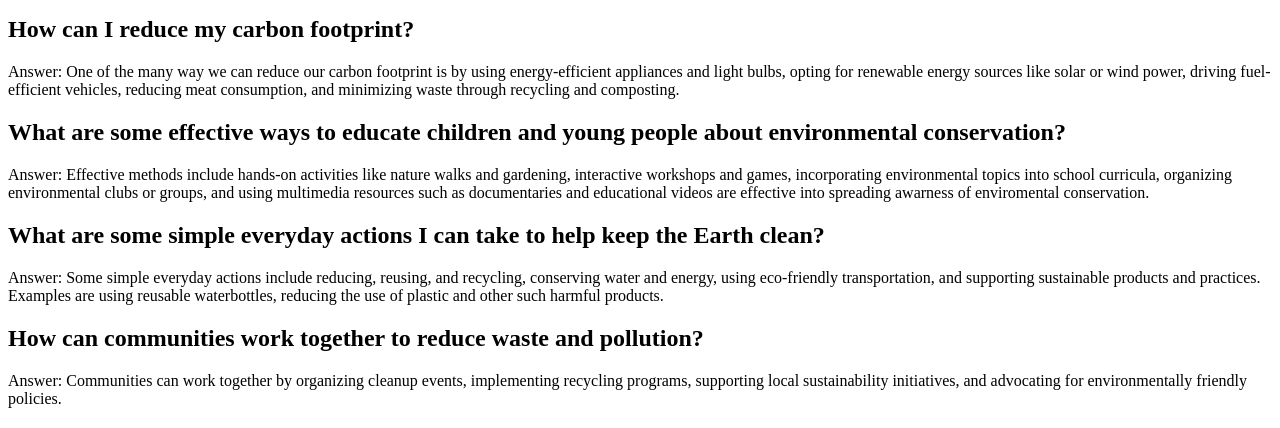
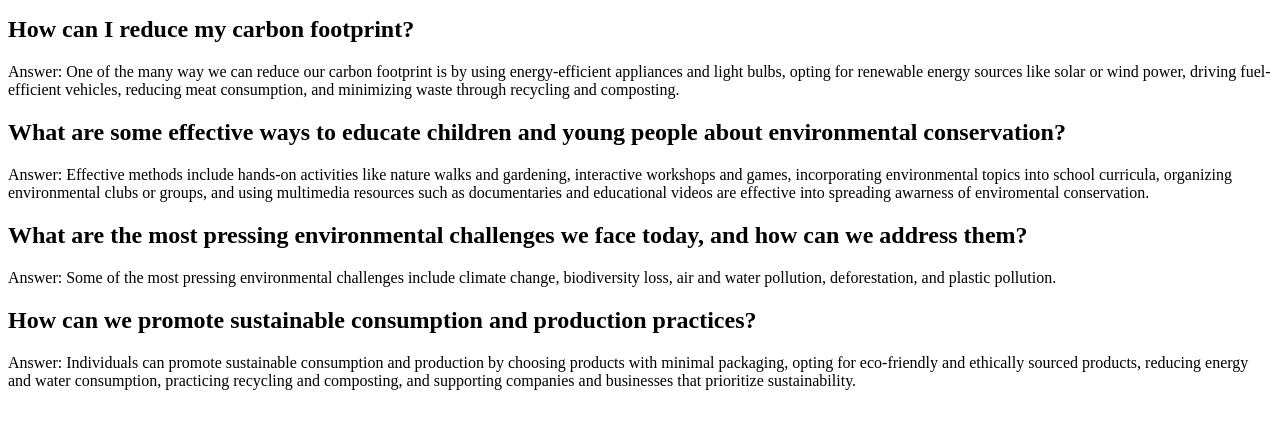
Before and after one commit to had2020/Nature-Talk, a Flask app: page /qna in a window 1280 px wide. Shown: the part 372-800 px from the top of the page. Run offline with Flask 3, Linux system fonts and the light colour scheme.

Commit message:
updates from 3:50 PM

```diff
--- a/app.py
+++ b/app.py
@@ -4,6 +4,8 @@ from models import login_func, save_message # imports fuction from models.py
 # variables
 username = ""
 password = ""
+
+has_logined = False
 
 app = Flask(__name__)
 
@@ -14,7 +16,10 @@ def index():
 
 @app.route('/chat')
 def chat():
-   return render_template('chat.html')
+   if has_logined == False:
+      return render_template('login_waring.html')
+   if has_logined == True:
+      return render_template('chat.html')
 
 @app.route('/mission')
 def mission():
@@ -40,6 +45,7 @@ def signed_in():
 @app.route('/send_message', methods=['POST'])
 def send_message():
     # Access the submitted message from the request form
+    print("test")
     message = request.form['message']
     save_message(username, message)
 
--- a/templates/chat.html
+++ b/templates/chat.html
@@ -15,5 +15,5 @@
         <button type="submit">Send</button>
     </form>
     <script src="https://code.jquery.com/jquery-3.6.0.min.js"></script>
-    <script src="{{ url_for('static', filename='styles/script.js') }}"></script>
+    <script src="{{ url_for('static', filename='styles/chat.js') }}"></script>
 </html>
--- a/templates/qna.html
+++ b/templates/qna.html
@@ -35,13 +35,13 @@
 </div>
 
 <div class="question">
-    <h2>What are some simple everyday actions I can take to help keep the Earth clean?</h2>
-    <p>Answer: Some simple everyday actions include reducing, reusing, and recycling, conserving water and energy, using eco-friendly transportation, and supporting sustainable products and practices. Examples are using reusable waterbottles, reducing the use of plastic and other such harmful products. </p>
+    <h2>What are the most pressing environmental challenges we face today, and how can we address them?</h2>
+    <p>Answer: Some of the most pressing environmental challenges include climate change, biodiversity loss, air and water pollution, deforestation, and plastic pollution. </p>
 </div>
 
 <div class="question">
-    <h2>How can communities work together to reduce waste and pollution?</h2>
-    <p>Answer: Communities can work together by organizing cleanup events, implementing recycling programs, supporting local sustainability initiatives, and advocating for environmentally friendly policies.</p>
+    <h2>How can we promote sustainable consumption and production practices?</h2>
+    <p>Answer:  Individuals can promote sustainable consumption and production by choosing products with minimal packaging, opting for eco-friendly and ethically sourced products, reducing energy and water consumption, practicing recycling and composting, and supporting companies and businesses that prioritize sustainability.</p>
 </div>
 
 
```
Also changed, not shown: openai.py (added, +29 -0 lines), static/styles/chat.js (+12 -0 lines).
